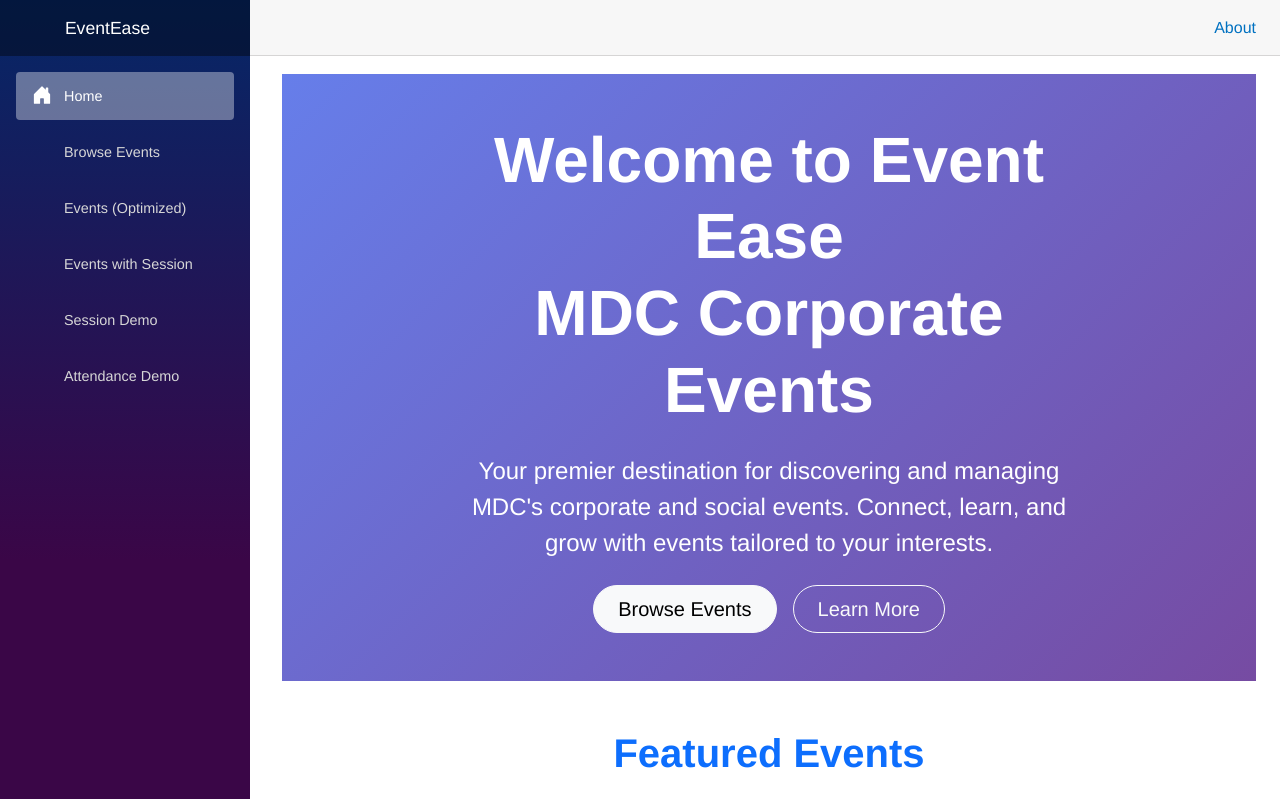
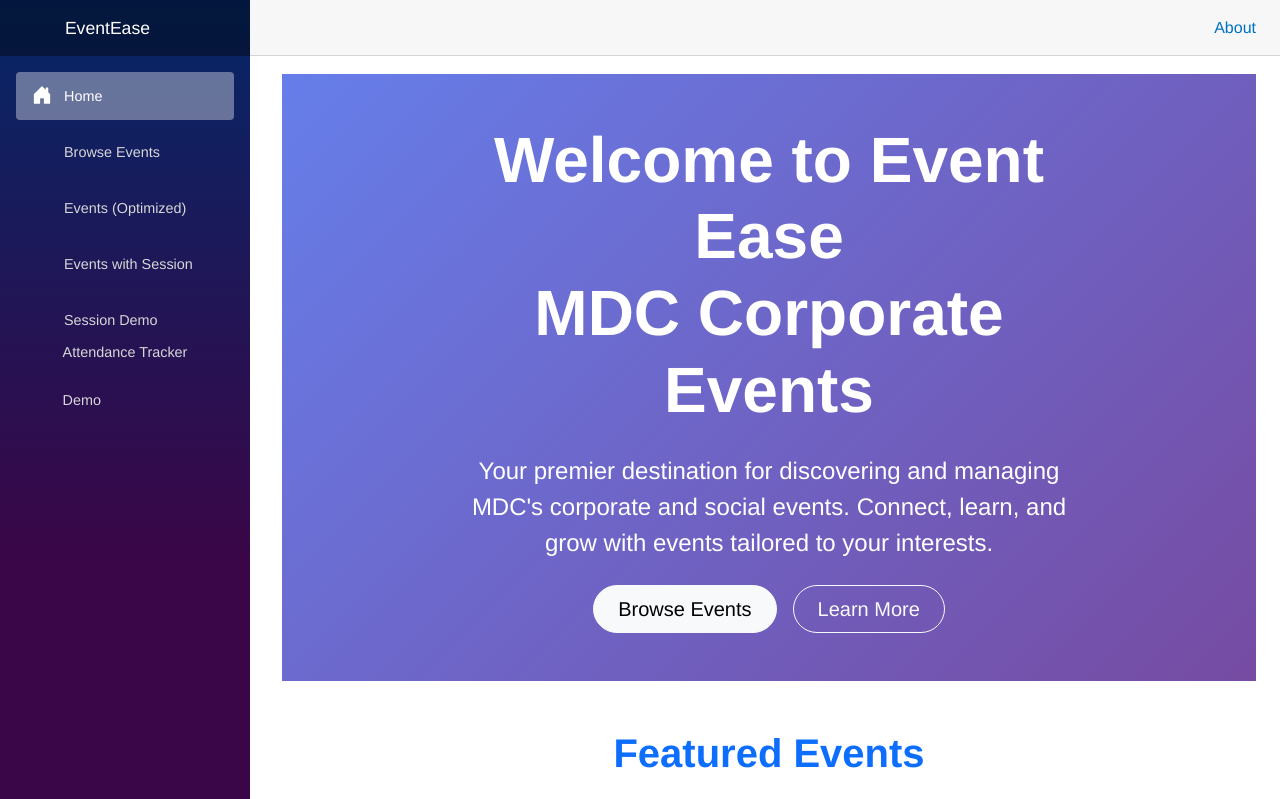
Before and after one commit to boricua007/MSFD_EventEaseApp_New, an ASP.NET Core app: page / in a window 1280 px wide. Shown: the top 799 px of the page. Run offline with ASP.NET Core 8, Linux system fonts and the light colour scheme; style sheets or scripts are compiled from the project's sources.

Commit message:
Edit Attendance nav and base url

```diff
--- a/Layout/NavMenu.razor
+++ b/Layout/NavMenu.razor
@@ -38,7 +38,7 @@
         </div>
         <div class="nav-item px-3">
             <NavLink class="nav-link" href="attendance-demo">
-                <span class="bi bi-clipboard-check-nav-menu" aria-hidden="true"></span> Attendance Demo
+                <span class="bi bi-clipboard-check-nav-menu" aria-hidden="true"></span> Attendance Tracker Demo
             </NavLink>
         </div>
     </nav>
--- a/wwwroot/index.html
+++ b/wwwroot/index.html
@@ -27,8 +27,8 @@
     <meta charset="utf-8" />
     <meta name="viewport" content="width=device-width, initial-scale=1.0" />
     <title>MSFD_EventEaseApp</title>
-    <!-- <base href="/MSFD_EventEaseApp_New/" />  -->
-    <base href="/" />     <!-- Changed for local development   -->
+    <base href="/MSFD_EventEaseApp_New/" />
+    <!-- <base href="/" />     Changed for local development   -->
     <link rel="stylesheet" href="lib/bootstrap/dist/css/bootstrap.min.css" />
     <link rel="stylesheet" href="css/app.css" />
     <link rel="icon" type="image/png" href="favicon.png" />
```
